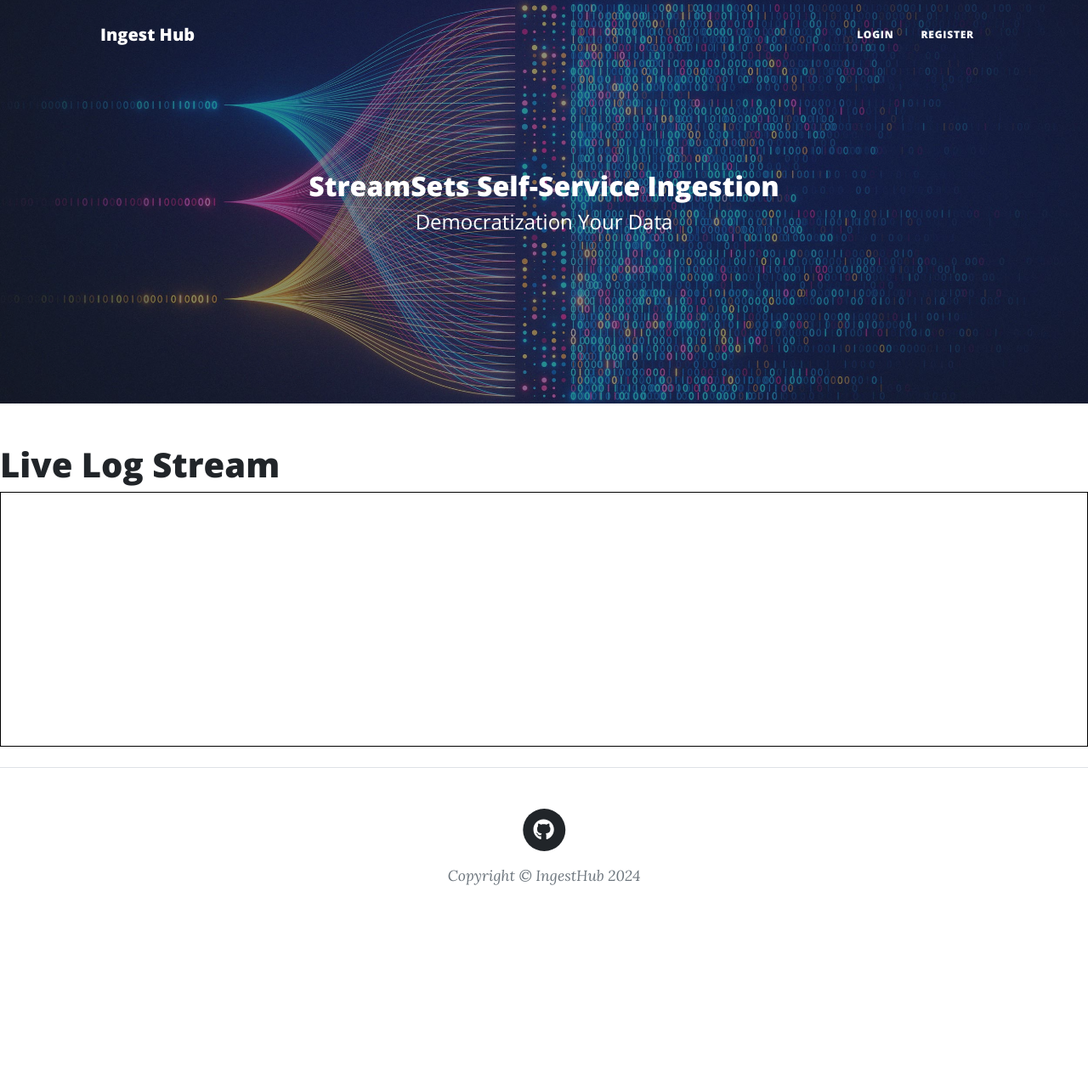
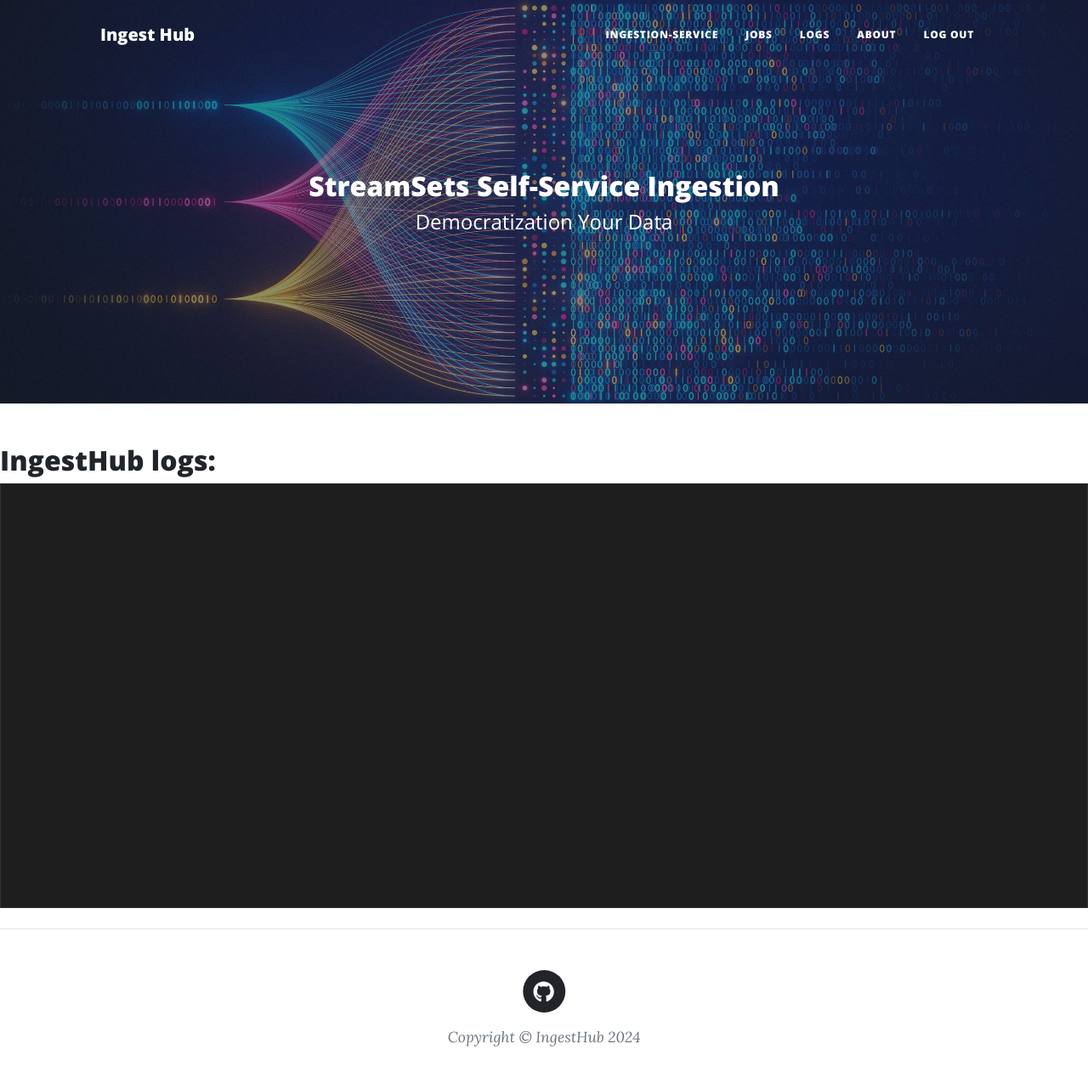
Before and after one commit to enterthematrix/IngestHub, a Flask app: page /stream_logs in a window 1280 px wide. Shown: the whole page at 85% size. Before the commit the page ends 1042 px from the top, so only its background shows below. Run offline with Flask 3, Linux system fonts and the light colour scheme; the visitor is signed in with stand-in values (Sample User, id 1); data that the repository does not hold is empty; some libraries are stand-ins or nearby versions.

Commit message:
logging console

```diff
--- a/ingest_hub.py
+++ b/ingest_hub.py
@@ -1,7 +1,8 @@
 import ast
 import math
 import os
-from datetime import time
+import time
+import re
 
 import pyfiglet
 from flask import Flask, render_template, redirect, url_for, flash, request, Response
@@ -26,7 +27,7 @@
         self.db_manager = db_manager
         self.configure_app()
         self.init_extensions()
-        print(pyfiglet.Figlet(font='big', width=80).renderText('IngestHub'))
+        self.logger.log_msg("info", pyfiglet.Figlet(font='big', width=80).renderText('IngestHub'))
 
     def configure_app(self):
         # Configure secret key and database URI
@@ -334,23 +335,28 @@
                 flash(f"Error in recent_jobs route: {e}")
                 return redirect(url_for('about'))
 
-        @self.app.route('/stream_logs', methods=['GET', 'POST'])
+        @self.app.route('/stream_logs', methods=['GET'])
         @login_required
-        def stream_logs():
-            if request.method == 'GET':
-                return render_template('logs.html')
+        def stream_logs_page():
+            return render_template('logs.html', logged_in=current_user.is_authenticated)
 
+        @self.app.route('/stream_logs_feed', methods=['GET'])
+        @login_required
+        def stream_logs_feed():
+            # Regular expression to match ANSI escape sequences
+            ansi_escape = re.compile(r'\x1B(?:[@-Z\\-_]|\[[0-?]*[ -/]*[@-~])')
             def generate():
-                with open('ingest_hub.log') as log_file:
+                with open('ingest_hub.log', 'r') as log_file:
                     log_file.seek(0, 2)  # Move the pointer to the end of the file
                     while True:
-                        line = log_file.readline()
-                        if line:
-                            yield f"data: {line}\n\n"
+                        log_line = log_file.readline()
+                        # Remove ASCII chars
+                        log_line = ansi_escape.sub('', log_line)
+                        if log_line:
+                            yield f"data: {log_line}\n\n"
                         else:
                             time.sleep(1)
 
-            # Return the streaming response when accessed with a POST request
             return Response(generate(), mimetype='text/event-stream')
 
         @self.app.route('/logout')
--- a/ingesthub_logger.py
+++ b/ingesthub_logger.py
@@ -1,4 +1,6 @@
 import logging
+import os
+
 from colorama import Fore, Style
 
 LOG_FILE = 'ingest_hub.log'
@@ -19,7 +21,7 @@
                 file_handler.setLevel(level)
 
                 # Logging format
-                formatter = logging.Formatter('%(asctime)s - %(name)s - %(levelname)s - %(message)s')
+                formatter = logging.Formatter('%(asctime)s - %(levelname)s - %(message)s')
 
                 console_handler.setFormatter(formatter)
                 file_handler.setFormatter(formatter)
@@ -49,5 +51,12 @@
                 case _:
                     self.logger.warning("Invalid log level specified; defaulting to warning.")
                     self.logger.warning(msg)
+
+            # Flush and sync for each handler
+            for handler in self.logger.handlers:
+                handler.flush()
+                if isinstance(handler, logging.FileHandler):
+                    os.fsync(handler.stream.fileno())
+
         except Exception as e:
             self.logger.error(f"Error logging message: {e}")
--- a/templates/header.html
+++ b/templates/header.html
@@ -98,7 +98,7 @@
                 <li class="nav-item">
                     <a
                             class="nav-link px-lg-3 py-3 py-lg-4"
-                            href="{{ url_for('stream_logs') }}"
+                            href="{{ url_for('stream_logs_page') }}"
                     >Logs</a
                     >
                 </li>
--- a/templates/logs.html
+++ b/templates/logs.html
@@ -18,11 +18,10 @@
 <!-- Main Content-->
 <main class="mb-4">
     <body>
-    <h1>Live Log Stream</h1>
-    <div id="log-container" style="border: 1px solid #000; padding: 10px; height: 300px; overflow-y: scroll;"></div>
-
+    <h2>IngestHub logs:</h2>
+    <div id="log-container" class="log-container" ></div>
     <script>
-        const eventSource = new EventSource('/stream_logs');
+        const eventSource = new EventSource('/stream_logs_feed');
         eventSource.onmessage = function(event) {
             const logContainer = document.getElementById('log-container');
             const newLog = document.createElement('div');
@@ -34,3 +33,21 @@
 </body>
 </main>
 {% include "footer.html" %}
+<style>
+    .log-container {
+        border: 1px solid #333;
+        background-color: #1e1e1e; /* Dark background like a console */
+        color: #fff; /* Light text for contrast */
+        font-family: 'Courier New', Courier, monospace; /* Monospaced font */
+        padding: 15px;
+        height: 500px;
+        overflow-y: scroll;
+        font-size: 0.9rem;
+        word-wrap: break-word;
+        line-height: 1.4;
+    }
+    .log-container div {
+        white-space: pre-wrap; /* Preserve spaces and newlines */
+        margin-bottom: 5px;
+    }
+</style>
```
